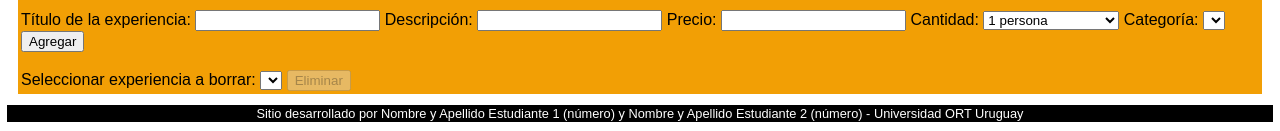
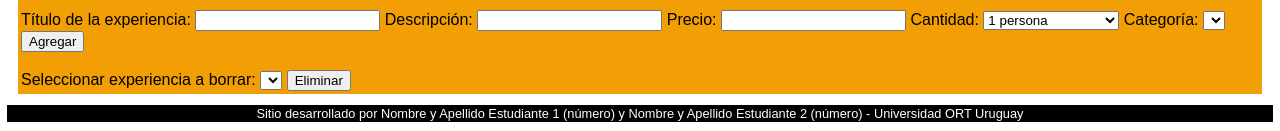
Before and after one commit to santicaceres2004/obligatorio-2-P1, a plain HTML site: page index.html in a window 1280 px wide. Shown: the part 921-1052 px from the top of the page. Drawn offline with Linux system fonts and the light colour scheme; files that its build step writes are made by us from their sources; files whose address does not match are found by name.

Commit message:
Update index.html

```diff
--- a/index.html
+++ b/index.html
@@ -131,7 +131,7 @@
 			<label for="idComboBajaExperiencia" >Seleccionar experiencia a borrar:</label>
 			<select id="idComboBajaExperiencia" name="combo" >
 			</select>
-			<input id="idBotonBajaExperiencia" type="button" disabled value="Eliminar">
+			<input id="idBotonBajaExperiencia" type="button" value="Eliminar">
 		</article>
 
 
```
